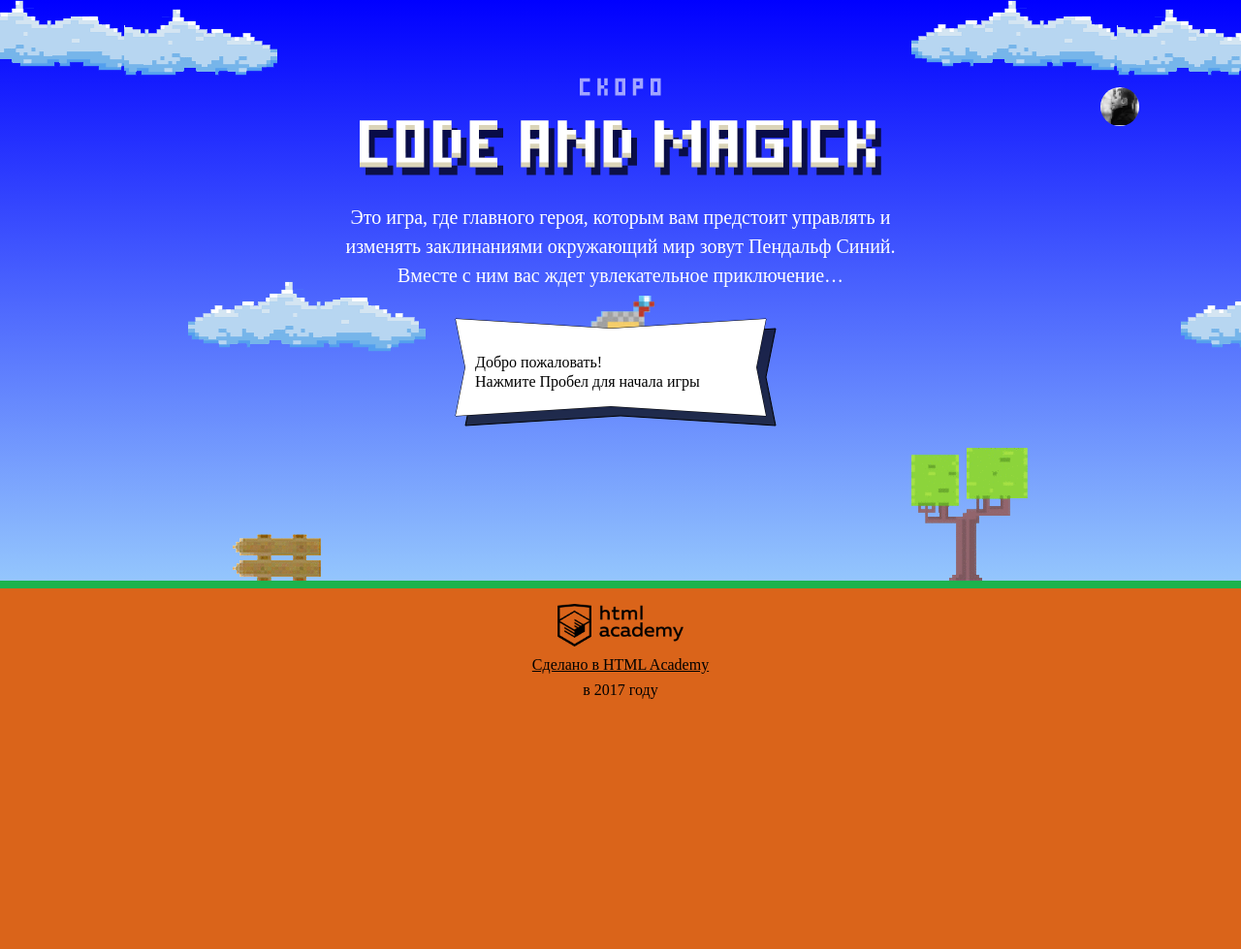
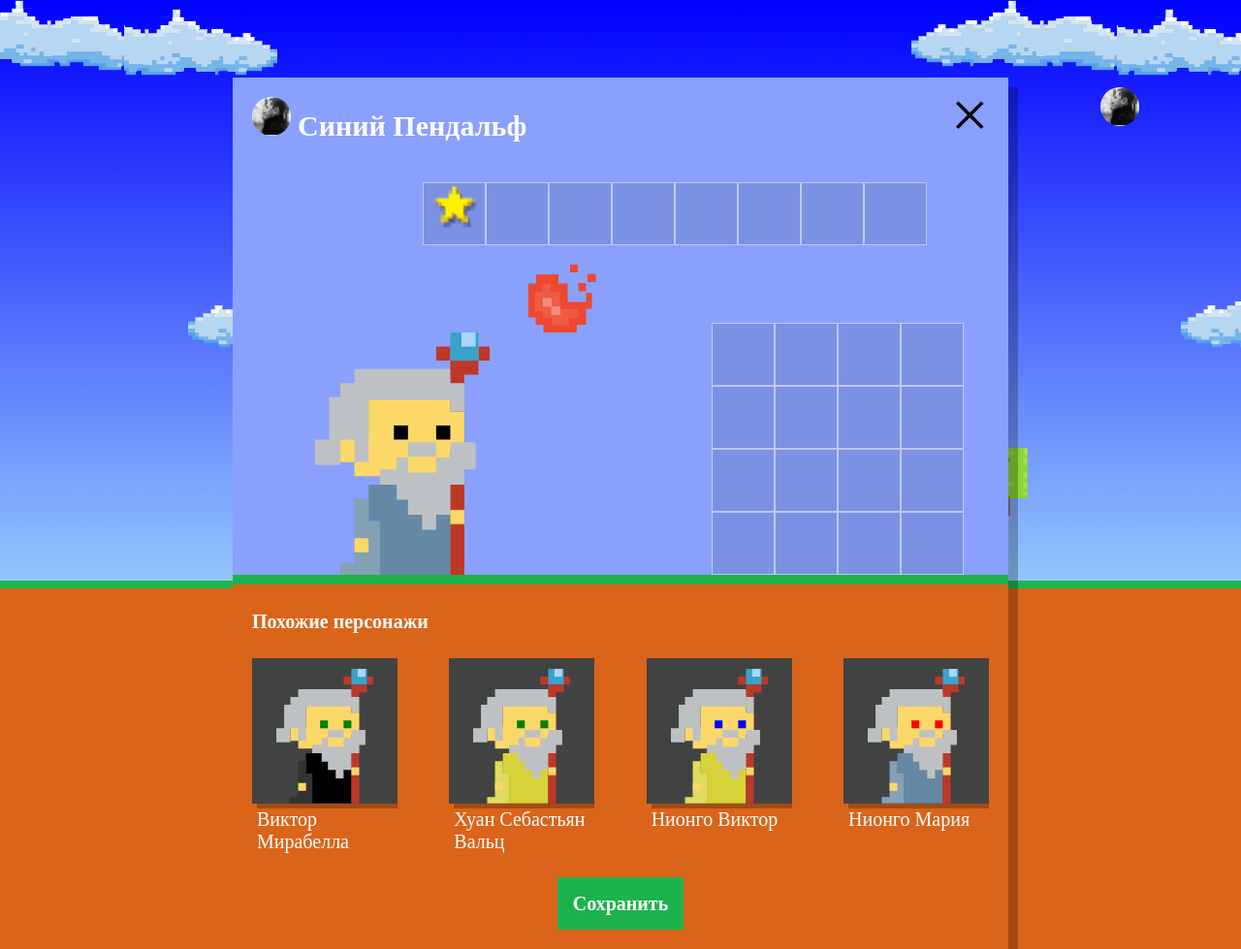
Before and after one commit to Ushakova-Olga/809831-code-and-magick, a website: page index.html in a window 1280 px wide. Shown: the whole page at 97% size. Before the commit the page ends 800 px from the top, so only its background shows below. Drawn offline with Linux system fonts and the light colour scheme; a web font is replaced by a local one.

Commit message:
Задание 3

```diff
--- a/index.html
+++ b/index.html
@@ -203,6 +203,7 @@
   }
 </script>
 <script src="js/stat.js"></script>
+<script src="js/setup.js"></script>
 <script src="js/game.js"></script>
 
 </body>
--- /dev/null
+++ b/js/setup.js
@@ -0,0 +1,89 @@
+// Файл setup.js
+'use strict';
+
+var NAMES = ['Иван', 'Хуан Себастьян', 'Мария', 'Кристоф', 'Виктор', 'Юлия', 'Люпита', 'Вашингтон'];
+var SURNAME = ['да Марья', 'Верон', 'Мирабелла', 'Вальц', 'Онопко', 'Топольницкая', 'Нионго', 'Ирвинг'];
+var COAT = ['rgb(101, 137, 164)', 'rgb(241, 43, 107)', 'rgb(146, 100, 161)', 'rgb(56, 159, 117)', 'rgb(215, 210, 55)', 'rgb(0, 0, 0)'];
+var EYES = ['black', 'red', 'blue', 'yellow', 'green'];
+
+/* Генерация персонажа со случайным набором данных */
+var generate = function (personage) {
+  var nameNum = Math.floor(Math.random() * NAMES.length);
+  var surnameNum = Math.floor(Math.random() * SURNAME.length);
+  var order = Math.floor(Math.random() * 2);
+  var coatNum = Math.floor(Math.random() * COAT.length);
+  var eyesNum = Math.floor(Math.random() * EYES.length);
+
+  if (order) {
+    personage.name = NAMES[nameNum] + ' ' + SURNAME[surnameNum];
+  } else {
+    personage.name = SURNAME[surnameNum] + ' ' + NAMES[nameNum];
+  }
+
+  personage.coatColor = COAT[coatNum];
+  personage.eyesColor = EYES[eyesNum];
+};
+
+/* создание DOM-элемента на основе JS-объекта */
+var renderWizard = function (wizard, template) {
+  var wizardElement = template.cloneNode(true);
+
+  wizardElement.querySelector('.setup-similar-label').textContent = wizard.name;
+  wizardElement.querySelector('.wizard-coat').style.fill = wizard.coatColor;
+  wizardElement.querySelector('.wizard-eyes').style.fill = wizard.eyesColor;
+
+  return wizardElement;
+};
+
+/* функция заполнения блока DOM-элементами на основе массива JS-объектов */
+var appendWizards = function (arr, elementDom) {
+  var fragment = document.createDocumentFragment();
+  for (var i = 0; i < arr.length; i++) {
+    fragment.appendChild(renderWizard(arr[i], similarWizardTemplate));
+  }
+  elementDom.appendChild(fragment);
+  userDialog.querySelector('.setup-similar').classList.remove('hidden');
+};
+
+var personage1 = {
+  name: '',
+  coatColor: '',
+  eyesColor: ''
+};
+
+var personage2 = {
+  name: '',
+  coatColor: '',
+  eyesColor: ''
+};
+
+var personage3 = {
+  name: '',
+  coatColor: '',
+  eyesColor: ''
+};
+
+var personage4 = {
+  name: '',
+  coatColor: '',
+  eyesColor: ''
+};
+
+var wizards = [personage1, personage2, personage3, personage4];
+
+generate(personage1);
+generate(personage2);
+generate(personage3);
+generate(personage4);
+
+/* Найти и показать спрятанный блок с персонажем */
+var userDialog = document.querySelector('.setup');
+userDialog.classList.remove('hidden');
+
+/* Найти блок с похожими персонажами и взять оттуда шаблон */
+var similarListElement = userDialog.querySelector('.setup-similar-list');
+var similarWizardTemplate = document.querySelector('#similar-wizard-template')
+    .content
+    .querySelector('.setup-similar-item');
+
+appendWizards(wizards, similarListElement, userDialog);
```
